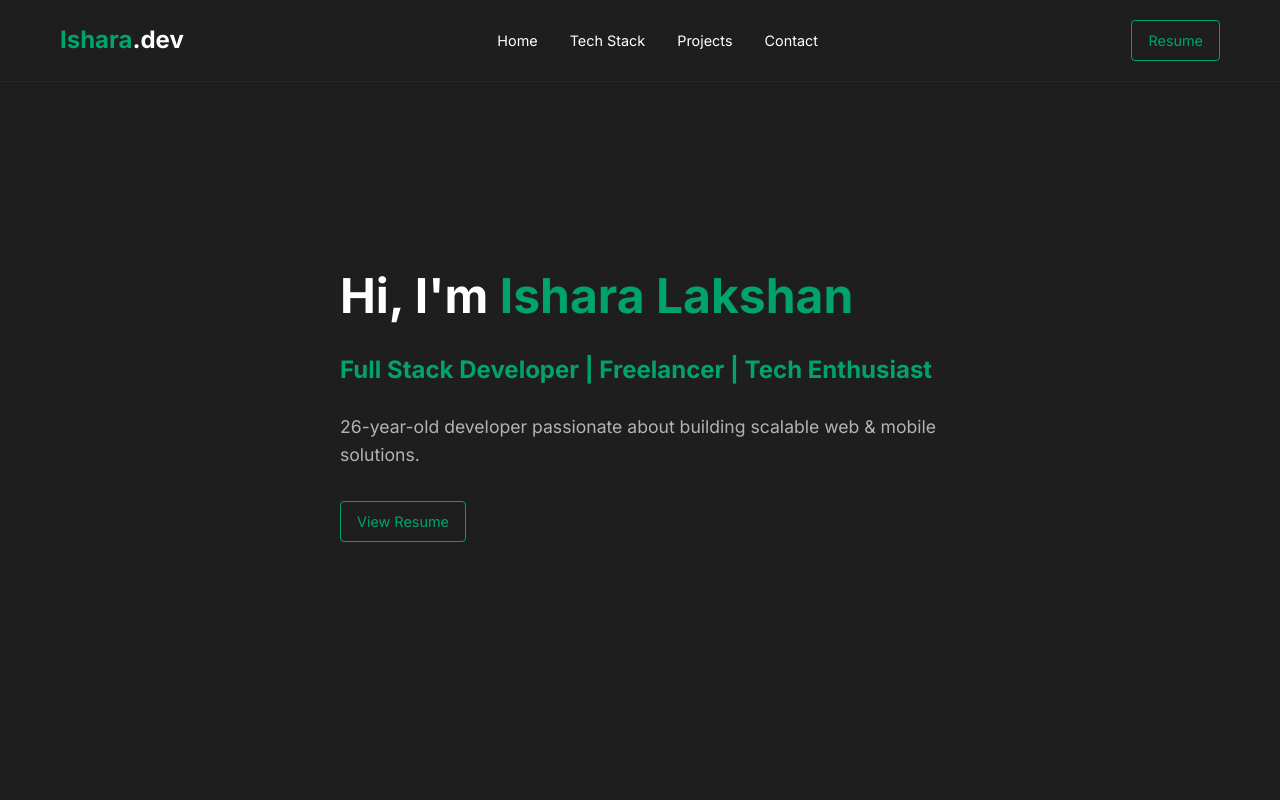
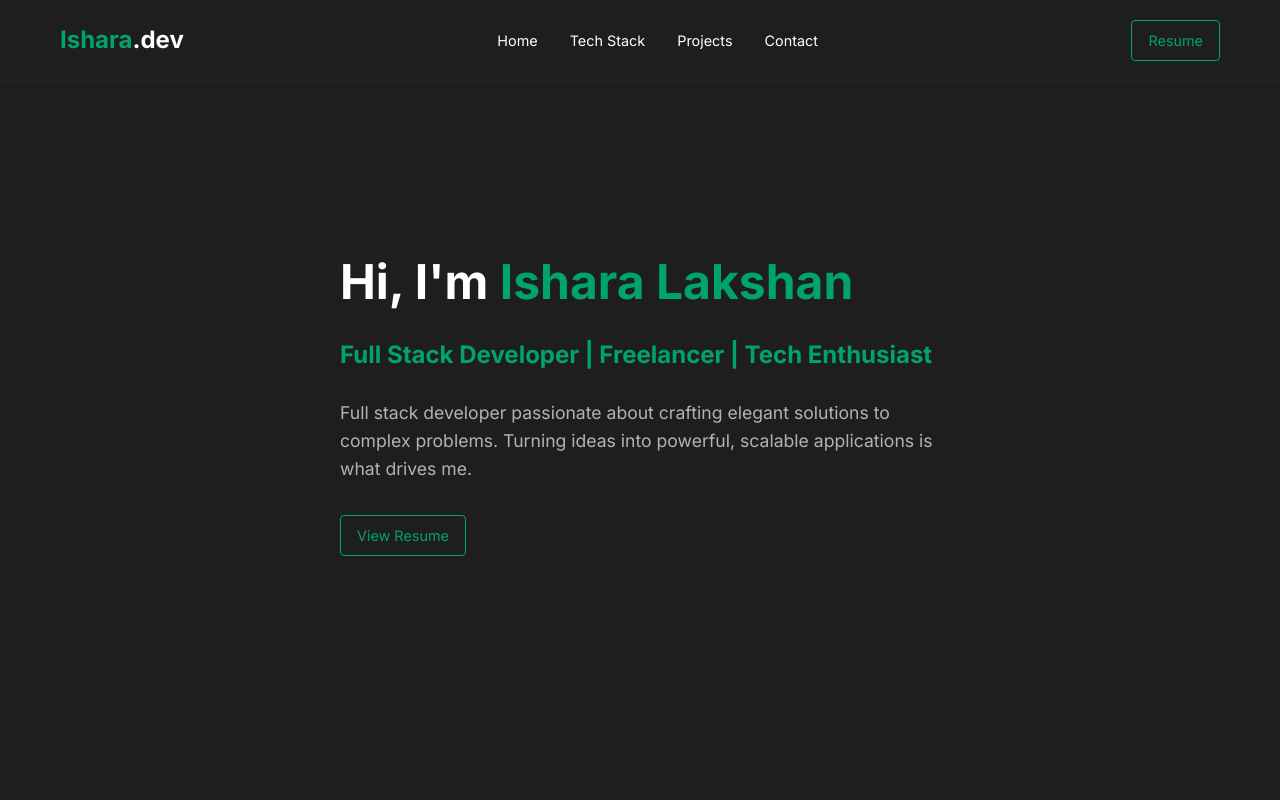
Before and after one commit to ish404git/isharalak.github.io, a plain HTML site: page index.html in a window 1280 px wide. Shown: the top 800 px of the page. Drawn offline with Linux system fonts and the light colour scheme.

Commit message:
update index.html

```diff
--- a/index.html
+++ b/index.html
@@ -344,7 +344,7 @@
             <div class="hero-content">
                 <h1>Hi, I'm <span style="color: var(--secondary);">Ishara Lakshan</span></h1>
                 <h2 style="color: var(--secondary);">Full Stack Developer | Freelancer | Tech Enthusiast</h2>
-                <p>26-year-old developer passionate about building scalable web & mobile solutions.</p>
+                <p>Full stack developer passionate about crafting elegant solutions to complex problems. Turning ideas into powerful, scalable applications is what drives me.</p>
                 <a href="https://drive.google.com/file/d/1hdO6kzJlRfJ3ONOivjsOgHuUPfl5WM32/view?usp=sharing" target="_blank" class="resume-btn">View Resume</a>
             </div>
         </div>
```
